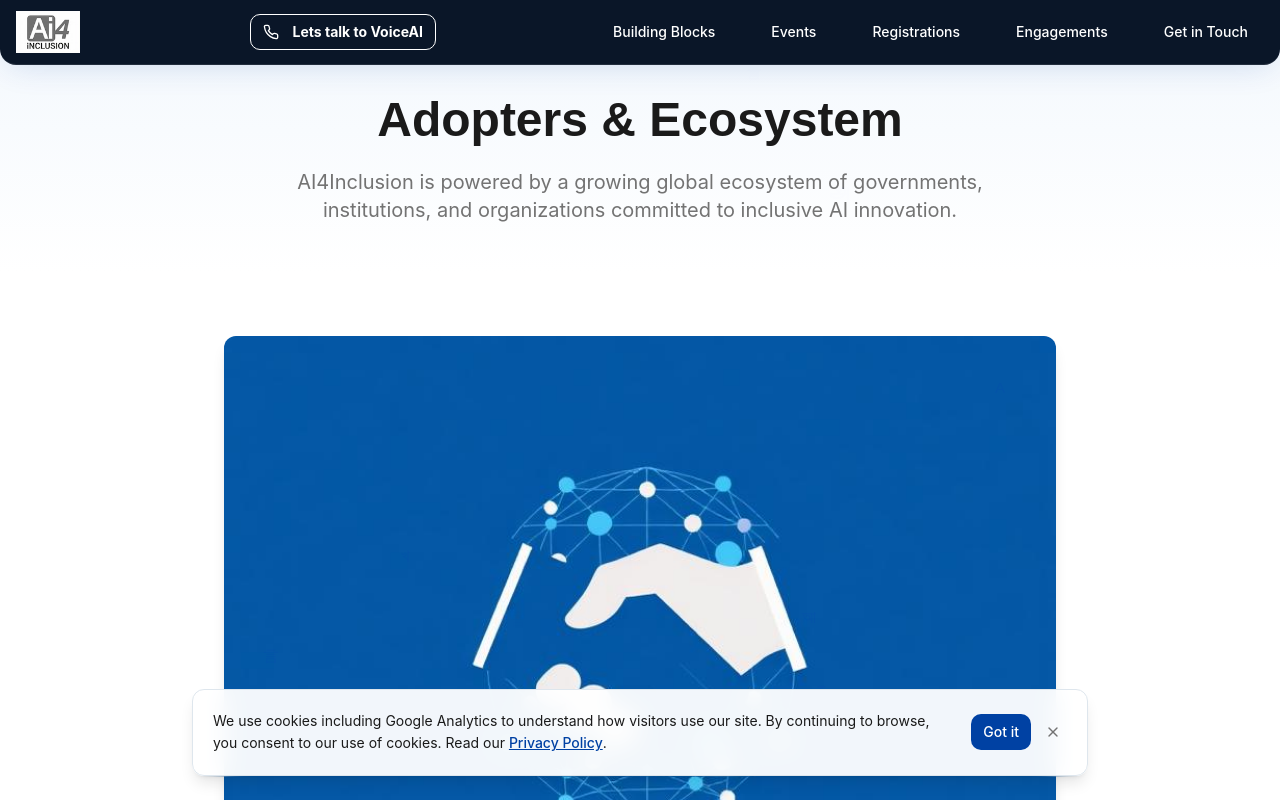
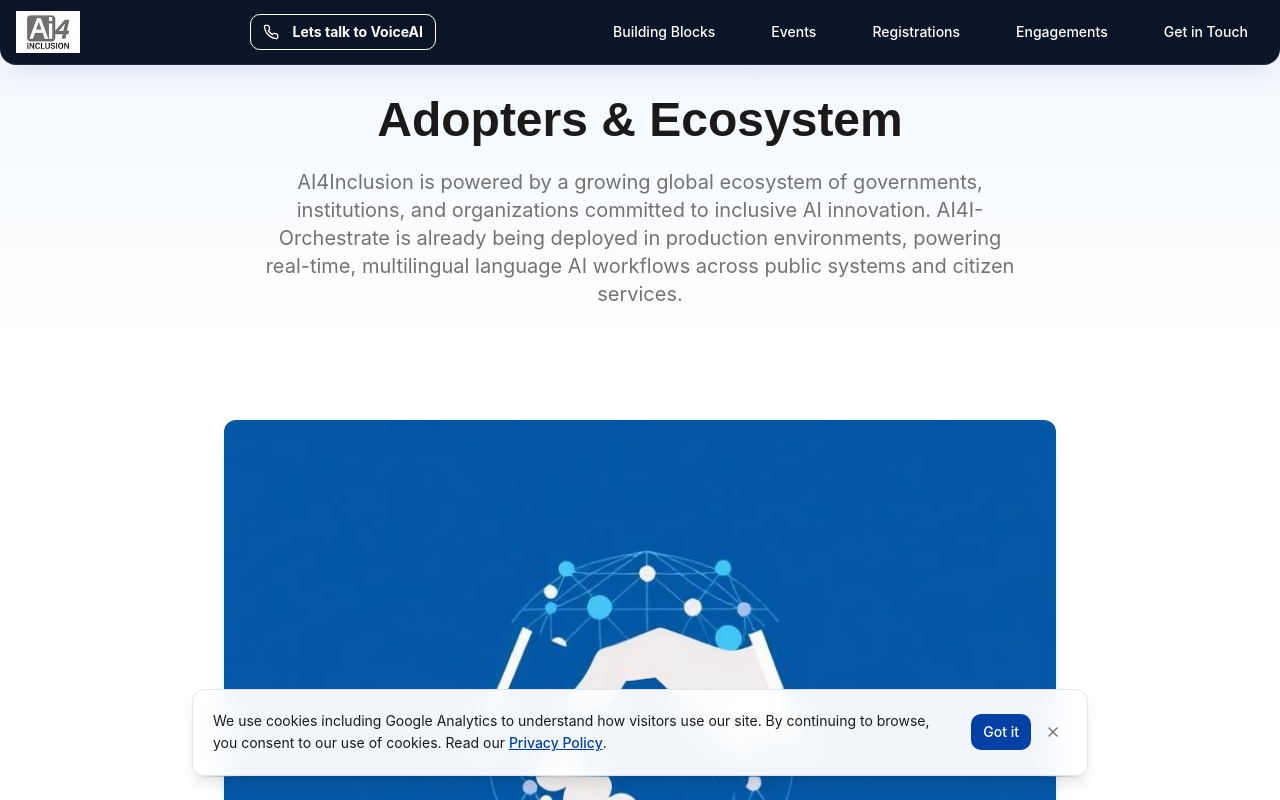
Before and after one commit to namrathsridhar-pixel/ai4i-inclusive-ai-33210, a React (Vite) app: page /adopters in a window 1280 px wide. Shown: the top 800 px of the page. Built offline with nearby package versions, Linux system fonts and the light colour scheme; the HTML template or start-up script is replaced by a standard one.

Commit message:
Changes
Co-authored-by: namrathsridhar-pixel <233921107+namrathsridhar-pixel@users.noreply.github.com>

```diff
--- a/src/pages/Adopters.tsx
+++ b/src/pages/Adopters.tsx
@@ -24,7 +24,7 @@ const Adopters = () => {
               Adopters & Ecosystem
             </h1>
             <p className="text-lg md:text-xl text-muted-foreground max-w-3xl mx-auto">
-              AI4Inclusion is powered by a growing global ecosystem of governments, institutions, and organizations committed to inclusive AI innovation.
+              AI4Inclusion is powered by a growing global ecosystem of governments, institutions, and organizations committed to inclusive AI innovation. AI4I-Orchestrate is already being deployed in production environments, powering real-time, multilingual language AI workflows across public systems and citizen services.
             </p>
           </motion.div>
         </div>
```
